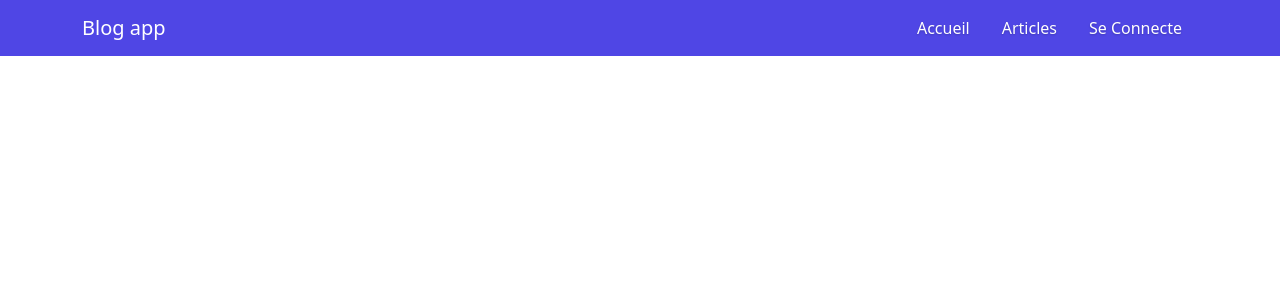
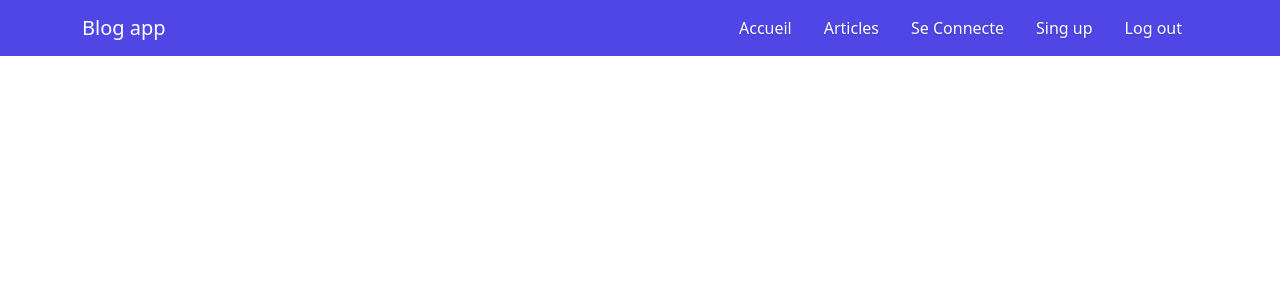
Before and after one commit to SamiChafik/SP4_BR3, an Angular app: page / in a window 1280 px wide. Shown: the top 300 px of the page. Built offline with nearby package versions, Linux system fonts and the light colour scheme.

Commit message:
added two more links

```diff
--- a/src/app/components/navbar/navbar.component.html
+++ b/src/app/components/navbar/navbar.component.html
@@ -22,6 +22,12 @@
           <li class="nav-item">
             <a class="nav-link" routerLink="/login" routerLinkActive="active">Se Connecte</a>
           </li>
+          <li class="nav-item">
+            <a class="nav-link" routerLink="/register" routerLinkActive="active">Sing up</a>
+          </li>
+          <li class="nav-item">
+            <a class="nav-link" (click)="logout() ">Log out</a>
+          </li>
         </ul>
       </div>
     </div>
--- a/src/app/components/navbar/navbar.component.ts
+++ b/src/app/components/navbar/navbar.component.ts
@@ -9,4 +9,6 @@ import { RouterLink, RouterLinkActive } from '@angular/router';
 })
 export class NavbarComponent {
 
+  logout(){};
+
 }
```
